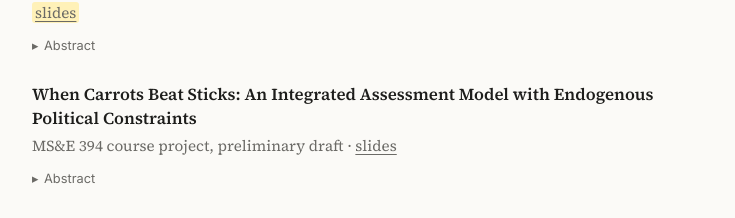
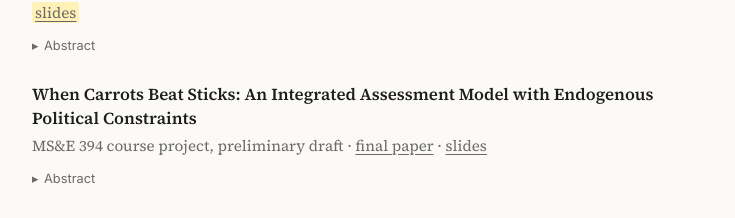
Before and after one commit to cbrobst97/cbrobst97.github.io, a plain HTML site: page index.html in a window 1280 px wide. Shown: the part 859-1077 px from the top of the page, without its empty margins (272-1007 px from the left). Drawn offline with Linux system fonts and the light colour scheme.

Commit message:
Restore the Carrots final paper alongside the slides
Co-Authored-By: Claude Fable 5.2 <noreply@anthropic.com>

```diff
--- a/index.html
+++ b/index.html
@@ -86,6 +86,7 @@
         <h3>When Carrots Beat Sticks: An Integrated Assessment Model with Endogenous Political Constraints</h3>
         <p class="meta">
           MS&amp;E 394 course project, preliminary draft
+          · <a href="papers/carrots-beat-sticks.pdf">final paper</a>
           · <a href="papers/carrots-beat-sticks-slides.pdf">slides</a>
         </p>
         <details>
```
Also changed, not shown: 2 other files.
